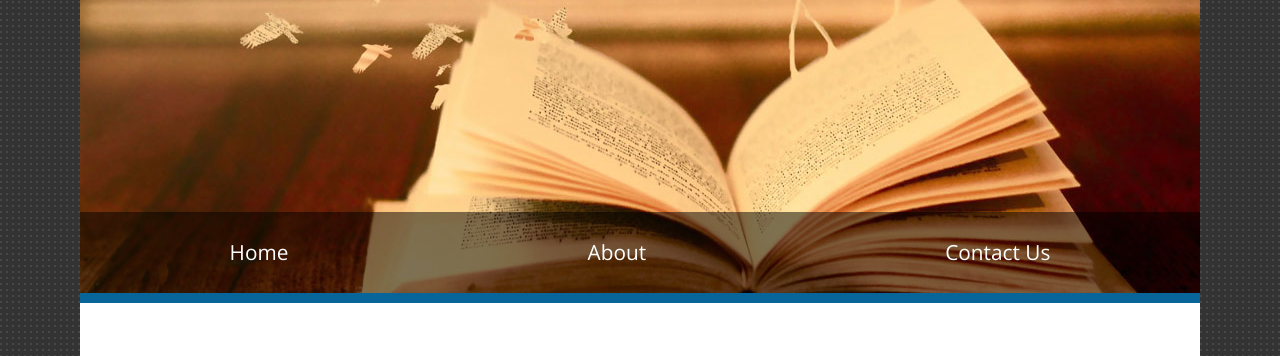
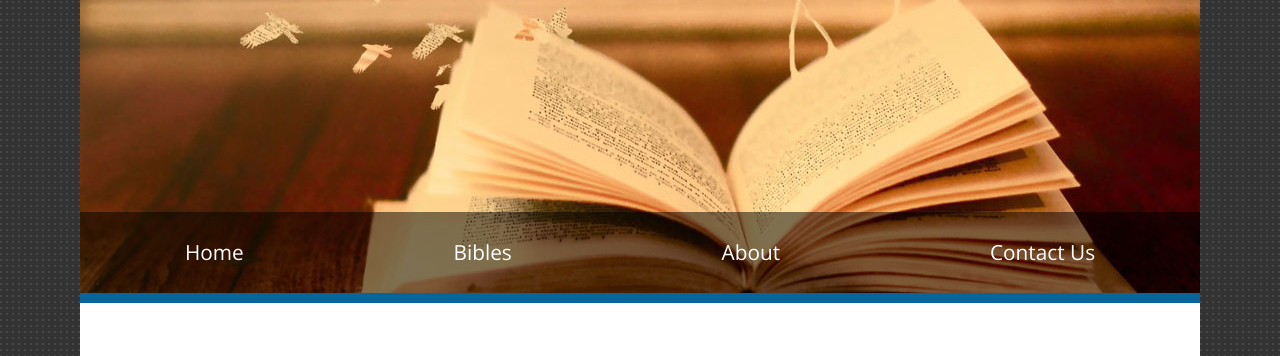
Before and after one commit to anusaran/anusaran, a plain HTML site: page preview - 01.html in a window 1280 px wide. Shown: the part 197-553 px from the top of the page. Drawn offline with nearby package versions, Linux system fonts and the light colour scheme.

Commit message:
Added link to Bible browser

```diff
--- a/preview - 01.html
+++ b/preview - 01.html
@@ -35,7 +35,7 @@
                     <div class="collapse navbar-collapse tm-main-nav" id="tmMainNav">
                         <ul class="nav nav-fill tm-main-nav-ul">
                             <li class="nav-item"><a class="nav-link" href="index.html">Home</a></li>
-
+                            <li class="nav-item"><a class="nav-link" href="bibles.html">Bibles</a></li>
                             <li class="nav-item"><a class="nav-link" href="about.html">About</a></li>
                             <li class="nav-item"><a class="nav-link" href="contact.html">Contact Us</a></li>
                         </ul>
```
Also changed, not shown: preview - 02.html (+1 -2 lines).
